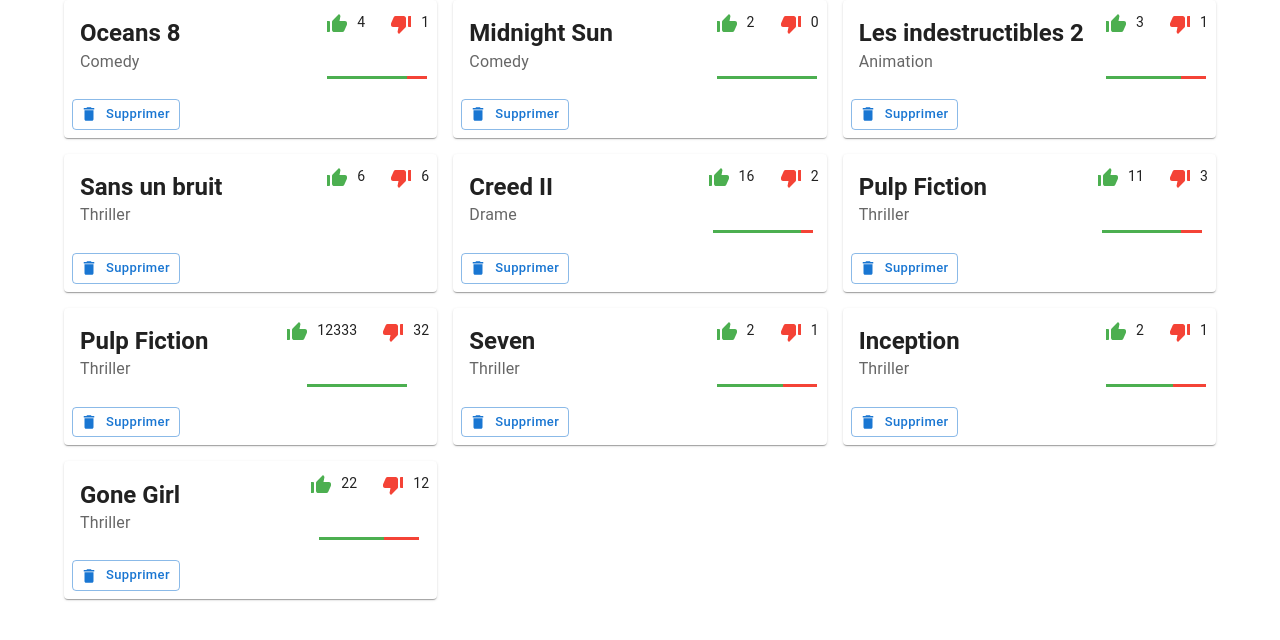
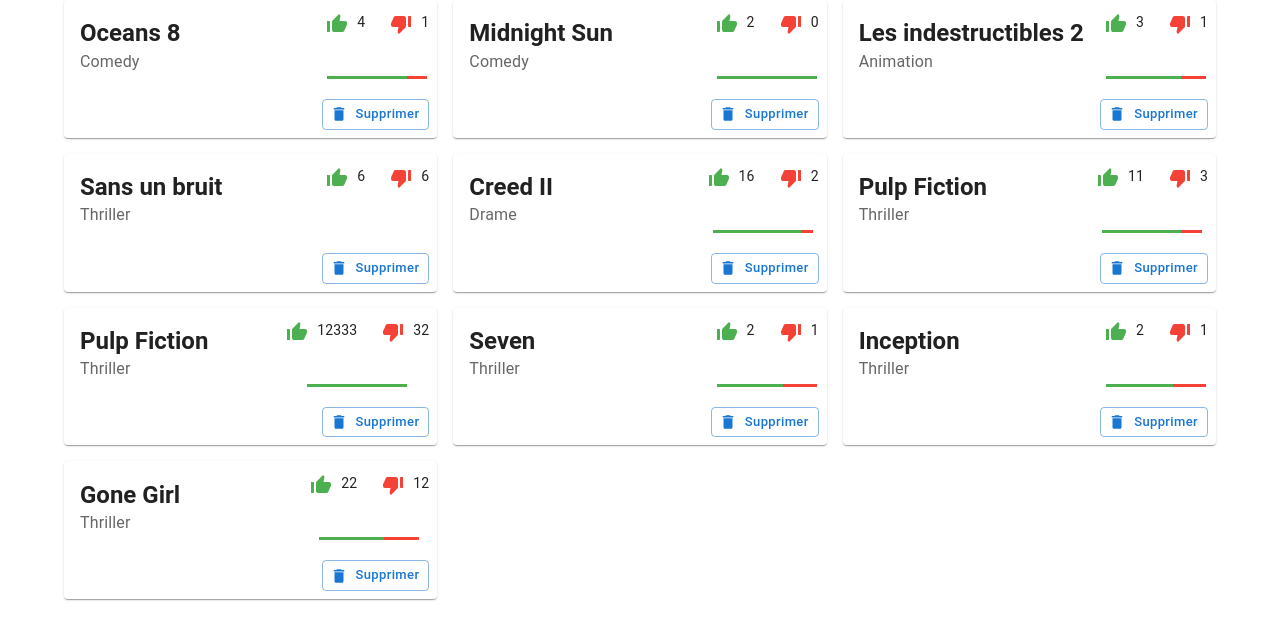
Before and after one commit to BenGex31/react-interview, a React (Create React App) app: page / in a window 1280 px wide. Shown: the top 640 px of the page. Built offline with nearby package versions, Linux system fonts and the light colour scheme.

Commit message:
Update MovieCard.tsx
add card actions css

```diff
--- a/src/components/MovieCard.tsx
+++ b/src/components/MovieCard.tsx
@@ -39,7 +39,7 @@
           </Stack>
         }
       />
-      <CardActions>
+      <CardActions sx={{ display: "flex", justifyContent: "flex-end" }}>
         <Tooltip title="Ce film ne vous plaît pas ?">
           <Button
             sx={{ textTransform: "none" }}
```
